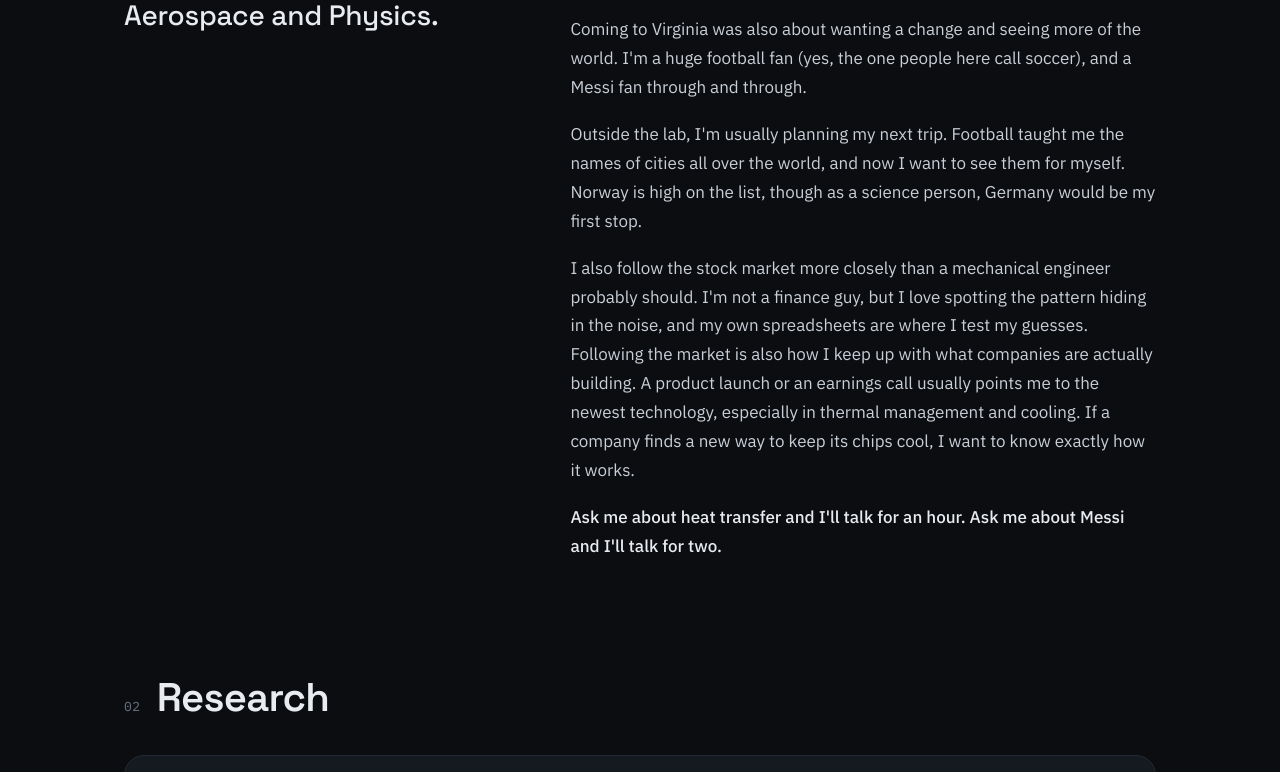
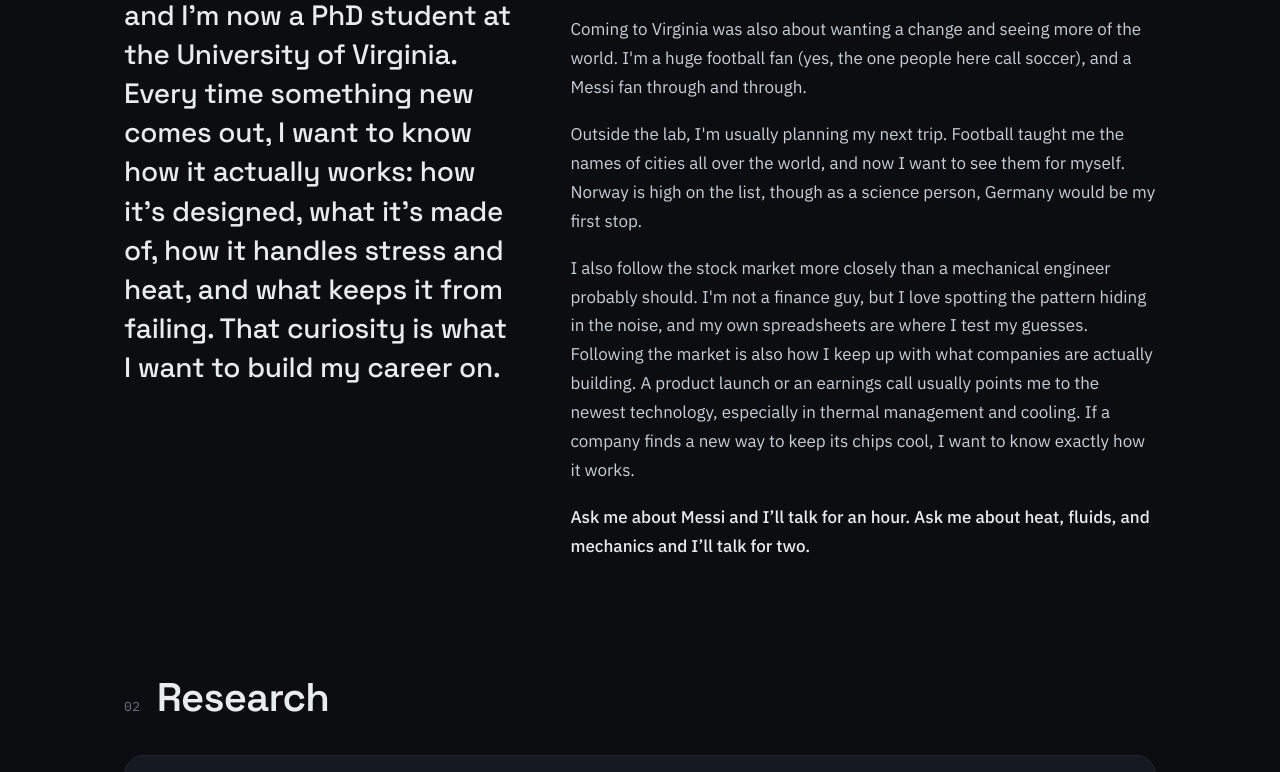
Before and after one commit to Nishant2031/Nishant2031.github.io, a plain HTML site: page index.html in a window 1280 px wide. Shown: the part 1369-2141 px from the top of the page. Drawn offline with Linux system fonts and the light colour scheme.

Commit message:
New About intro and closing line

```diff
--- a/index.html
+++ b/index.html
@@ -184,14 +184,14 @@ footer{color:var(--dim);font-size:13px;padding:0 0 40px}
   <section id="about" aria-labelledby="about-h">
     <div class="sec-head"><span class="num mono">01</span><h2 id="about-h">About</h2></div>
     <div class="about">
-      <p class="lead">I grew up in Nepal, the land of Mount Everest and the birthplace of Gautam Buddha, and moved to Florida for college, which is about as big a change in weather as you can get. At the University of South Florida I studied Mechanical Engineering, with minors in Aerospace and Physics.</p>
+      <p class="lead">Some people follow celebrities. I follow tech. Whether it&rsquo;s a new AI chip, an electric car, a rocket launch, or the next big data center, I&rsquo;m usually reading about it the day it drops. I earned my B.S. in Mechanical Engineering from the University of South Florida, and I&rsquo;m now a PhD student at the University of Virginia. Every time something new comes out, I want to know how it actually works: how it&rsquo;s designed, what it&rsquo;s made of, how it handles stress and heat, and what keeps it from failing. That curiosity is what I want to build my career on.</p>
       <div class="text">
         <p>Heat transfer is the subject that made me choose a PhD. I enjoy problems where the whole question is how to move heat away from something, which is pretty much what thermal engineers do all day. We don't really like heat. Sometimes I think that's the real reason I left Florida. So right after graduating, I joined Prof. Patrick Hopkins' <a class="lab" href="https://patrickehopkins.com/" target="_blank" rel="noopener">ExSiTE Lab</a> at the University of Virginia, where I'm now a PhD student.</p>
         <p>Heat also happens to be one of the biggest problems in technology right now. Chips keep getting more powerful, every extra watt has to go somewhere, and cooling has become a bottleneck for the whole industry. In the lab I work on one piece of that problem: how heat crosses the interfaces between materials, layers only nanometers thick. I measure it with lasers that track temperature changes over a few trillionths of a second, all the way down to cryogenic temperatures.</p>
         <p>Coming to Virginia was also about wanting a change and seeing more of the world. I'm a huge football fan (yes, the one people here call soccer), and a Messi fan through and through.</p>
         <p>Outside the lab, I'm usually planning my next trip. Football taught me the names of cities all over the world, and now I want to see them for myself. Norway is high on the list, though as a science person, Germany would be my first stop.</p>
         <p>I also follow the stock market more closely than a mechanical engineer probably should. I'm not a finance guy, but I love spotting the pattern hiding in the noise, and my own spreadsheets are where I test my guesses. Following the market is also how I keep up with what companies are actually building. A product launch or an earnings call usually points me to the newest technology, especially in thermal management and cooling. If a company finds a new way to keep its chips cool, I want to know exactly how it works.</p>
-        <p>Ask me about heat transfer and I'll talk for an hour. Ask me about Messi and I'll talk for two.</p>
+        <p>Ask me about Messi and I&rsquo;ll talk for an hour. Ask me about heat, fluids, and mechanics and I&rsquo;ll talk for two.</p>
       </div>
     </div>
   </section>
```
